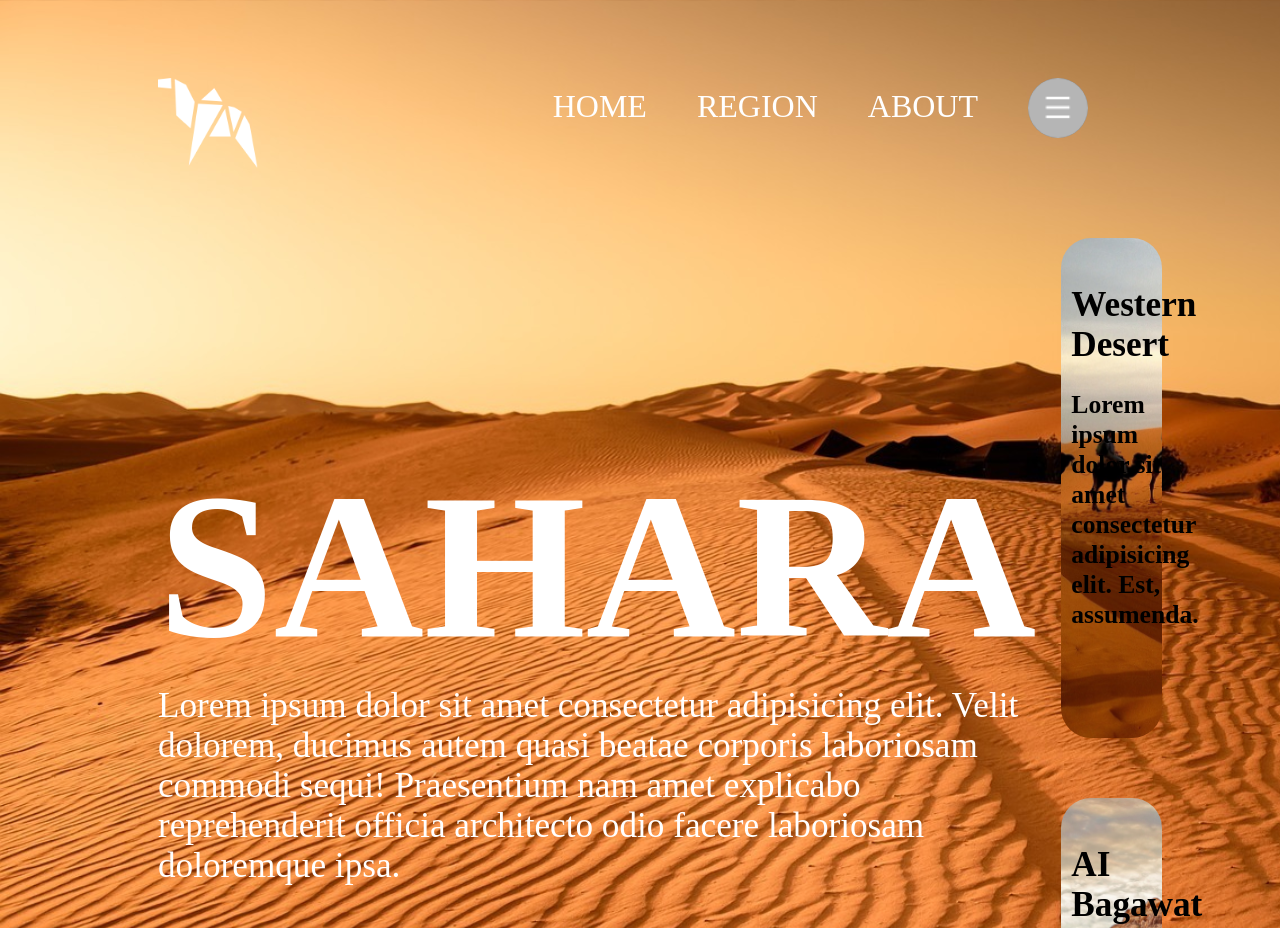
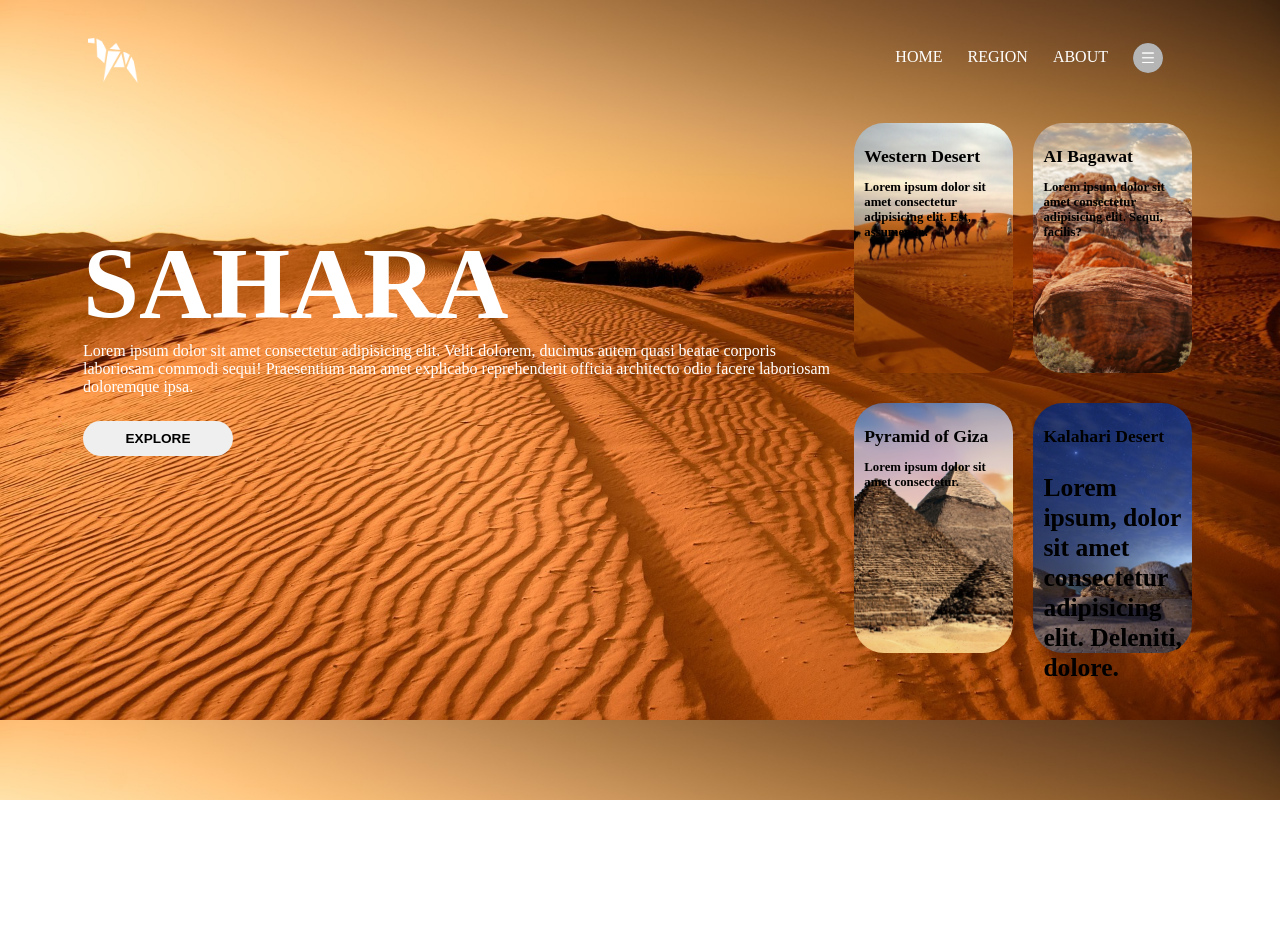
Before and after one commit to sudhanshu423/CSS_Assignment, a plain HTML site: page Assignment6/index.html in a window 1280 px wide. Shown: the top 928 px of the page. After the commit the page ends 800 px from the top, so only its background shows below. Drawn offline with Linux system fonts and the light colour scheme.

Commit message:
Update style.css

```diff
--- a/Assignment6/style.css
+++ b/Assignment6/style.css
@@ -1,12 +1,12 @@
 body {
   background-image: url(./images/shara\ desert.jpg);
-  height: 1200px;
+  height: 600px;
   width: 100%;
   background-size: cover;
 }
 
 .header {
-  height: 200px;
+  height: 100px;
   width: 100%;
 }
 .nav {
@@ -18,28 +18,28 @@ body {
   background-image: url(./images/logo.png);
   background-size: contain;
   background-repeat: no-repeat;
-  height: 100px;
-  width: 100px;
-  margin: 70px 150px;
+  height: 50px;
+  width: 50px;
+  margin: 30px 80px;
 }
 
 .nav-item {
-  margin: 80px;
-  margin-right: 200px;
+  margin: 40px;
+  margin-right: 125px;
   display: flex;
 }
 .nav-item a {
   color: white;
-  font-size: 2rem;
-  margin-right: 50px;
+  font-size: 1rem;
+  margin-right: 25px;
   text-decoration: none;
 }
 
 .icon {
   background-image: url(./images/menu.png);
-  height: 60px;
-  width: 60px;
-  margin-top: -10px;
+  height: 30px;
+  width: 30px;
+  margin-top: -5px;
   background-color: gray;
   background-size: contain;
   background-repeat: no-repeat;
@@ -52,33 +52,33 @@ body {
 }
 
 .left {
-  height: 400px;
+  height: 200px;
   width: 100%;
-  margin-left: 150px;
-  margin-top: 100px;
+  margin-left: 75px;
+  margin-top: 50px;
 }
 
 .left h1 {
   color: white;
-  font-size: 13rem;
+  font-size: 6.3rem;
   margin-bottom: 0px;
 }
 
 .left p {
   color: white;
   margin-top: 0px;
-  font-size: 2.2rem;
+  font-size: 1rem;
   margin-bottom: 0px;
 }
 
 button {
-  width: 300px;
-  height: 70px;
-  font-size: 1.6rem;
+  width: 150px;
+  height: 35px;
+  font-size: 0.85rem;
   font-weight: bold;
   border-radius: 30px;
   border: none;
-  margin-top: 50px;
+  margin-top: 25px;
 }
 
 button:hover {
@@ -89,29 +89,30 @@ button:hover {
   color: white;
   display: flex;
   flex-wrap: wrap;
-  width: 50%;
+  width: 55%;
+  margin-right: 25px;
 }
 
 .card1 {
   background-image: url(./images/pic-1.png);
   background-size: cover;
   background-repeat: no-repeat;
-  height: 500px;
-  width: 40%;
-  margin: 30px 25px;
+  height: 250px;
+  width: 38%;
+  margin: 15px 10px;
   border-radius: 30px;
   transition-duration: 1s;
 }
 
 .card1 h4 {
-  font-size: 2.2rem;
+  font-size: 1.1rem;
   margin-left: 10px;
   margin-bottom: 0px;
   color: black;
 }
 
 .card1 p {
-  font-size: 1.6rem;
+  font-size: 0.8rem;
   margin-left: 10px;
   color: black;
   font-weight: 600;
@@ -121,22 +122,22 @@ button:hover {
   background-image: url(./images/pic-2.png);
   background-size: cover;
   background-repeat: no-repeat;
-  height: 500px;
-  width: 40%;
-  margin: 30px 25px;
+  height: 250px;
+  width: 38%;
+  margin: 15px 10px;
   border-radius: 30px;
   transition-duration: 1s;
 }
 
 .card2 h4 {
-  font-size: 2.2rem;
+  font-size: 1.1rem;
   margin-left: 10px;
   margin-bottom: 0px;
   color: black;
 }
 
 .card2 p {
-  font-size: 1.6rem;
+  font-size: 0.8rem;
   margin-left: 10px;
   color: black;
   font-weight: 600;
@@ -146,22 +147,22 @@ button:hover {
   background-image: url(./images/pic-3.png);
   background-size: cover;
   background-repeat: no-repeat;
-  height: 500px;
-  width: 40%;
-  margin: 30px 25px;
+  height: 250px;
+  width: 38%;
+  margin: 15px 10px;
   border-radius: 30px;
   transition-duration: 1s;
 }
 
 .card3 h4 {
-  font-size: 2.2rem;
+  font-size: 1.1rem;
   margin-left: 10px;
   margin-bottom: 0px;
   color: black;
 }
 
 .card3 p {
-  font-size: 1.6rem;
+  font-size: 0.8rem;
   margin-left: 10px;
   color: black;
   font-weight: 600;
@@ -171,15 +172,15 @@ button:hover {
   background-image: url(./images/pic-4.png);
   background-size: cover;
   background-repeat: no-repeat;
-  height: 500px;
-  width: 40%;
-  margin: 30px 25px;
+  height: 250px;
+  width: 38%;
+  margin: 15px 10px;
   border-radius: 30px;
   transition-duration: 1s;
 }
 
 .card4 h4 {
-  font-size: 2.2rem;
+  font-size: 1.1rem;
   margin-left: 10px;
   margin-bottom: 0px;
   color: black;
@@ -193,5 +194,5 @@ button:hover {
 }
 
 .card:hover {
-  transform: translateY(-30px);
+  transform: translateY(-20px);
 }
```
